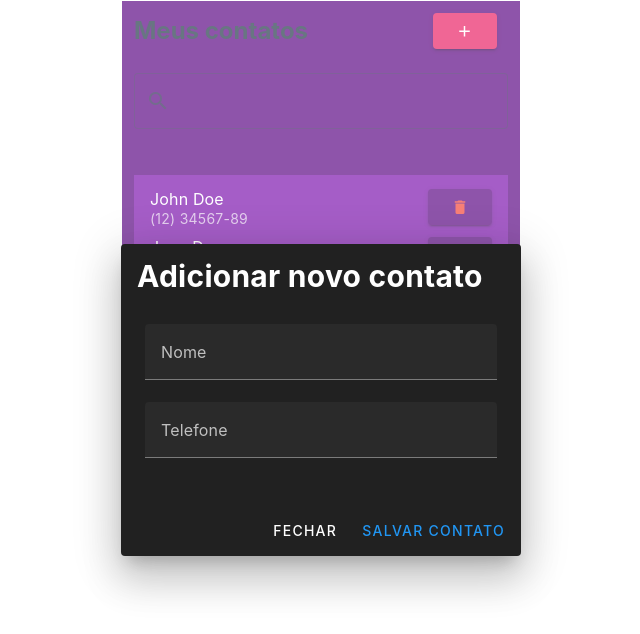
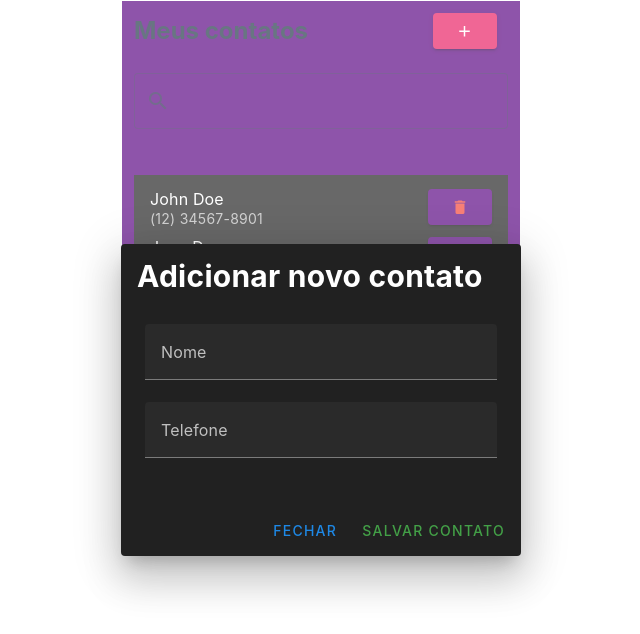
Before and after one commit to bobycachoeira/mentoria-vuejs, a Vue app: page / in a window 1280 px wide. Both pictures are taken after a click on the button 783 px from the left and 31 px from the top of the page. Shown: the top 634 px of the page, without its empty margins (319-959 px from the left). Built offline with nearby package versions, Linux system fonts and the light colour scheme.

Commit message:
dicionado notificação de deleção

```diff
--- a/src/infra/contacts.ts
+++ b/src/infra/contacts.ts
@@ -2,26 +2,26 @@ export const contacts = [
   {
     id: '1',
     name: "John Doe",
-    phone: "123456789",
+    phone: "12345678901",
   },
   {
     id: '2',
     name: "Jane Doe",
-    phone: "987654321",
+    phone: "23456789012",
   },
   {
     id: '3',
     name: "Foo Bar",
-    phone: "123123123",
+    phone: "34567890123",
   },
   {
     id: '4',
     name: "Baz Qux",
-    phone: "456456456",
+    phone: "45678901234",
   },
   {
     id: '5',
     name: "Fiz Biz",
-    phone: "789789789",
+    phone: "35678901234",
   },
 ];
--- a/src/modules/contact-list/Contacts.vue
+++ b/src/modules/contact-list/Contacts.vue
@@ -1,37 +1,19 @@
 <template>
-  <v-row class="contacts">
-    <add-new-contact-dialog-component
-      @save-contact="addNewContact"
-      v-model="showModalAddContact"
-      width="500"
-    />
-    <edit-contact-dialog-component
-      v-model="showModalEditContact"
-      @confirm="confirmEditContact"
-      :contact="contactToEdit"
-      min-width="80%"
-    />
+  <v-row class="contacts" height="100%">
+    <add-new-contact-dialog-component @save-contact="addNewContact" v-model="showModalAddContact" width="500" />
+    <edit-contact-dialog-component v-model="showModalEditContact" @confirm="confirmEditContact" :contact="contactToEdit"
+      min-width="80%" />
 
-    <delete-contact-dialog-component
-      v-model="showModalConfirmDelete"
-      @confirm-delete-contact="confirmDeleteContact"
-      :contact="contactToDelete"
-      min-width="80%"
-    />
+
+    <delete-contact-dialog-component v-model="showModalConfirmDelete" @confirm-delete-contact="confirmDeleteContact"
+      :contact="contactToDelete" min-width="80%" />
 
     <v-col cols="12">
-      <contact-header-component
-        @add-new-contact="setShowAddNewContact"
-        v-model="filter.name"
-      />
+      <contact-header-component @add-new-contact="setShowAddNewContact" v-model="filter.name" />
     </v-col>
     <v-col cols="12">
-      <contact-list-component
-      class="contact-list-item"
-        @delete-contact="deleteContact"
-        @edit-contact="editContact"
-        :contact-list="filteredContacts"
-      />
+      <contact-list-component @delete-contact="deleteContact" @edit-contact="editContact" :showAlert="showAlert"
+        :contact-list="filteredContacts" class="contact-list-item" />
     </v-col>
   </v-row>
 </template>
@@ -41,7 +23,7 @@ import ContactHeaderComponent from "./components/contact-header/contact-header.c
 import ContactListComponent from "./components/contact-list/contact-list.component.vue";
 import AddNewContactDialogComponent from "./components/dialogs/add-new-contact.dialog.vue";
 import EditContactDialogComponent from "./components/dialogs/edit-contact.dialog.vue";
-import DeleteContactDialogComponent from "./components/dialogs/delete-contact.dialog.vue";
+import DeleteContactDialogComponent from "./components/dialogs/confirm-delete-contact.dialog.vue";
 import { Contact } from "./entities/contact.entity";
 import { PhonebookFilter } from "./entities/phonebook-filter";
 import { Phonebook } from "./entities/phonebook.entity";
@@ -63,6 +45,9 @@ export default {
     contactToEdit: new Contact(),
     contactToDelete: new Contact(),
     showModalConfirmDelete: false,
+    showAlert: false,
+    tempoEmSegundos: 0,
+    intervalId: 0
   }),
   methods: {
     async getContacts() {
@@ -98,9 +83,23 @@ export default {
     confirmDeleteContact(contact: Contact) {
       this.phonebook.deleteContact(contact.id);
       this.closeConfirmDeleteDialog();
+      this.mostraNotificacao();
+      // this.setShowAlertTrue();
     },
+
+    setShowAlertTrue() {
+      this.showAlert = true;
+    },
+    setShowAlertFalse() {
+      this.showAlert = false;
+    },
+
     closeConfirmDeleteDialog() {
       this.showModalConfirmDelete = false
+    },
+    someComNotificacao() {
+      this.showAlert = false;
+      clearInterval(this.intervalId);
     },
     setShowConfirmDeleteDialog() {
       this.showModalConfirmDelete = true
@@ -113,6 +112,19 @@ export default {
       this.contactToDelete = new Contact(contact);
       this.setShowConfirmDeleteDialog();
     },
+    mostraNotificacao() {
+      this.setShowAlertTrue();
+      this.intervalId = setInterval(() => {
+        this.tempoEmSegundos += 1;
+        console.log("intervalo" + this.intervalId);
+        console.log("Tempo" + this.tempoEmSegundos);
+        if (this.tempoEmSegundos >= 5) {
+          this.setShowAlertFalse();
+          clearInterval(this.intervalId);
+          this.tempoEmSegundos = 0;
+        }
+      }, 1000);
+    }
   },
   computed: {
     filteredContacts() {
@@ -127,7 +139,7 @@ export default {
 
 <style scoped>
 .contacts {
-  background:  #590381;
+  background: #590381;
 }
 
 .contact-list-item {
--- a/src/modules/contact-list/components/contact-list/contact-list.component.vue
+++ b/src/modules/contact-list/components/contact-list/contact-list.component.vue
@@ -1,12 +1,7 @@
 <template>
   <v-list max-height="600px" lines="one">
-    <v-list-item
-      v-for="(item, index) in contactList"
-      :key="index"
-      :title="item.name"
-      :subtitle="item.formatPhoneNumber"
-      @click="editContact(item)"
-    >
+    <v-list-item v-for="(item, index) in contactList" :key="index" :title="item.name" :subtitle="item.formatPhoneNumber"
+      @click="editContact(item)">
       <template v-slot:append>
         <v-btn @click="deleteContact(item, $event)" class="delete-btn">
           <v-icon icon="mdi-delete" absolute dark fab top right color="red" />
@@ -14,6 +9,8 @@
       </template>
     </v-list-item>
   </v-list>
+
+  <v-alert v-if="showAlert" type="success" title="Deletado com sucesso" text="Contato deletado com sucesso!"></v-alert>
 </template>
 
 <script lang="ts">
@@ -27,8 +24,12 @@ export default {
       required: true,
       default: () => [],
     },
+    showAlert: {
+      type: Boolean,
+      required: true,
+      default: () => false,
+    },
   },
-  data: () => ({}),
   methods: {
     deleteContact(contact: Contact, event: Event) {
       event.stopPropagation();
@@ -37,9 +38,6 @@ export default {
     editContact(contact: Contact) {
       this.$emit("edit-contact", contact);
     },
-    formatPhoneNumber(phone: string) {
-      return `(${phone.slice(0, 2)}) ${phone.slice(2, 7)}-${phone.slice(7, 11)}`;
-    }
   },
 };
 </script>
--- a/src/modules/contact-list/components/dialogs/add-new-contact.dialog.vue
+++ b/src/modules/contact-list/components/dialogs/add-new-contact.dialog.vue
@@ -1,6 +1,6 @@
 <template>
   <div class="text-center">
-    <v-dialog persistent :model-value="modelValue" @update:modelValue="closeDialog" width="400px">
+    <v-dialog persistent :model-value="modelValue" @update:modelValue="closeDialog" width="400px" transition="dialog-top-transition">
       <v-card>
         <v-card-title>
           <h2>Adicionar novo contato</h2>
@@ -14,8 +14,8 @@
           </v-form>
         </v-card-text>
         <v-card-actions>
-          <v-btn @click="closeDialog">Fechar</v-btn>
-          <v-btn @click="saveContact" color="primary">Salvar contato</v-btn>
+          <v-btn @click="closeDialog" color="blue-darken-1" variant="text">Fechar</v-btn>
+          <v-btn @click="saveContact" color="green-darken-1" variant="text">Salvar contato</v-btn>
         </v-card-actions>
       </v-card>
     </v-dialog>
--- a/src/modules/contact-list/components/dialogs/delete-contact.dialog.vue
+++ b/src/modules/contact-list/components/dialogs/confirm-delete-contact.dialog.vue
@@ -1,5 +1,6 @@
 <template>
-    <v-dialog persistent :model-value="modelValue" width="auto">
+  <div class="text-center">
+    <v-dialog persistent :model-value="modelValue" width="400px">
         <v-card>
             <v-card-title>
                 <h2>Deletar contato</h2>
@@ -8,11 +9,12 @@
                 Você deseja realmente deletar esse contato?
             </v-card-text>
             <v-card-actions>
-                <v-btn @click="confirmDeleteContact">Sim</v-btn>
-                <v-btn @click="closeDialog" color="primary">Não</v-btn>
+                <v-btn @click="confirmDeleteContact" color="red-darken-1" variant="text">Sim</v-btn>
+                <v-btn @click="closeDialog" color="green-darken-1" variant="text">Não</v-btn>
             </v-card-actions>
         </v-card>
     </v-dialog>
+  </div>
 </template>
 
 <script lang="ts">
@@ -40,13 +42,12 @@ export default {
       this.closeDialog();
     }
   },
-  beforeCreate() {
-      console.log('beforeCreate');
-
-  }
-
 };
 </script>
 
 
-<style></style>
+<style scoped>
+.text-center {
+  text-align: center;
+}
+</style>
--- a/src/modules/contact-list/components/dialogs/edit-contact.dialog.vue
+++ b/src/modules/contact-list/components/dialogs/edit-contact.dialog.vue
@@ -1,6 +1,6 @@
 <template>
   <div class="text-center">
-    <v-dialog persistent :model-value="modelValue" width="400px">
+    <v-dialog persistent :model-value="modelValue" width="400px" transition="dialog-bottom-transition">
       <v-card>
         <v-card-title>
           <h2>Editar contato</h2>
@@ -14,8 +14,8 @@
           </v-form>
         </v-card-text>
         <v-card-actions>
-          <v-btn @click="closeDialog">Fechar</v-btn>
-          <v-btn @click="confirm" color="primary">Salvar contato</v-btn>
+          <v-btn @click="closeDialog" color="blue-darken-1" variant="text">Fechar</v-btn>
+          <v-btn @click="confirm" color="green-darken-1" variant="text">Salvar contato</v-btn>
         </v-card-actions>
       </v-card>
     </v-dialog>
```
